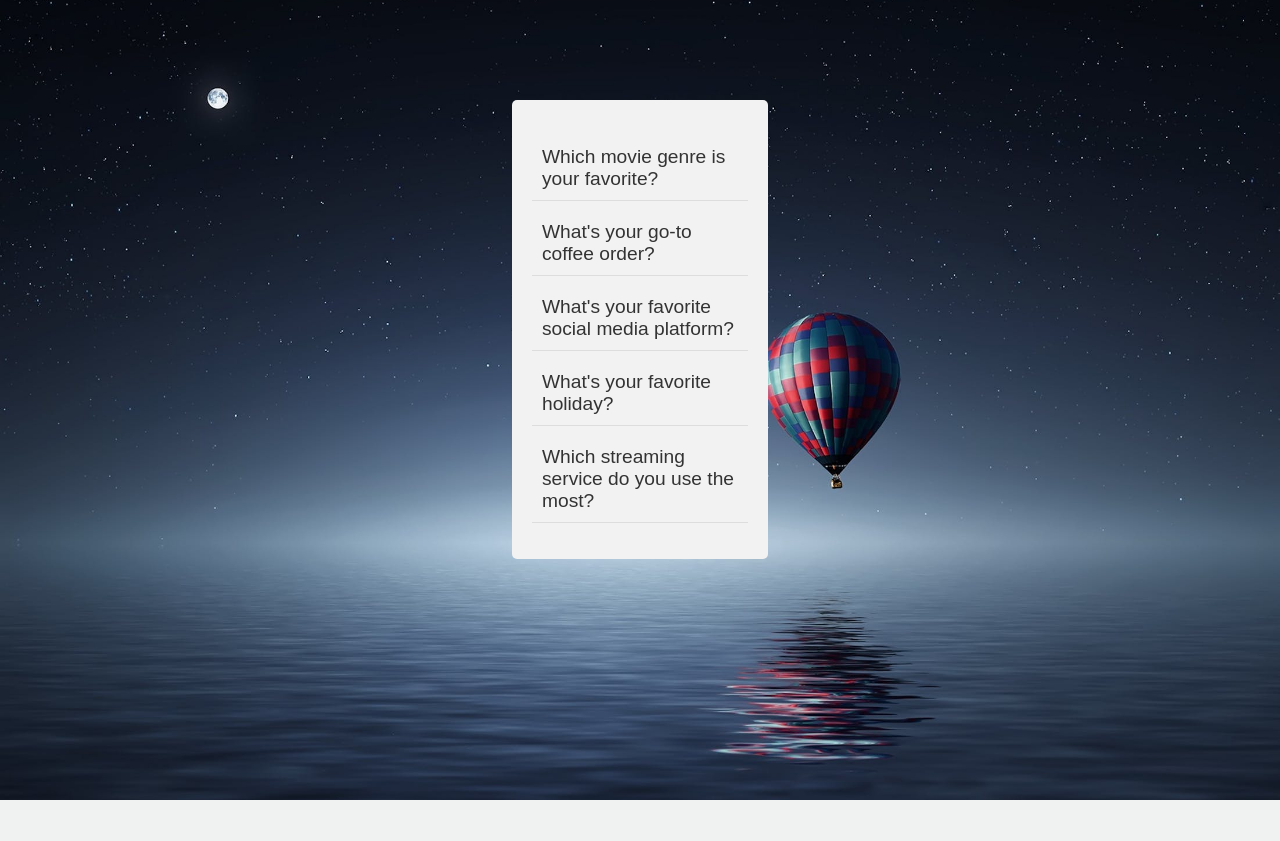
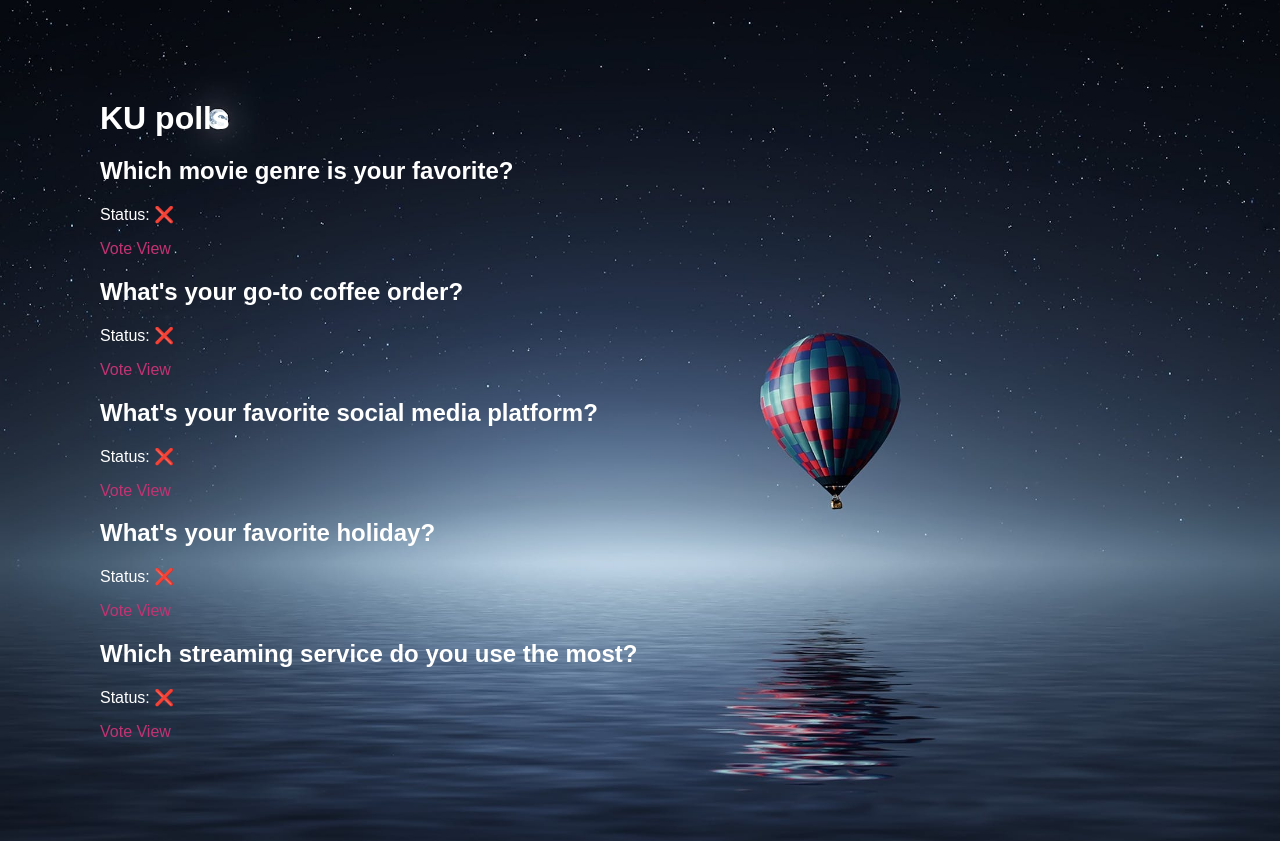
Before and after one commit to Jwizzed/ku-polls, a Django app: page /polls/ in a window 1280 px wide. Before the commit the page ends 800 px from the top, so only its background shows below. Run offline with Django 4.2, Linux system fonts and the light colour scheme; data comes from the database, SQL or seed files in the repository; parts of the project's set-up code (start-up, migrations or seed data) failed here and were passed over.

Commit message:
update .html

```diff
--- a/polls/templates/polls/index.html
+++ b/polls/templates/polls/index.html
@@ -1,18 +1,51 @@
+<!DOCTYPE html>
+
+<html lang="en">
+<head>
+    <meta charset="UTF-8">
+
+    <meta name="viewport" content="width=device-width, initial-scale=1.0">
+    <title>Problems</title>
     {% load static %}
-
     <link rel="stylesheet" href="{% static 'polls/style.css' %}">
-<div class="polls">
-  {% if latest_question_list %}
-    <ul class="question-list">
-      {% for question in latest_question_list %}
-        <li>
-          <a class="question" href="{% url 'polls:detail' question.id %}">
-            {{ question.question_text }}
-          </a>
-        </li>
+</head>
+<body>
+    <div class="Problems">
+        <div class="container">
+            <h1 class="ku-polls">KU polls</h1>
+            {% if messages %}
+            <ul class="error_messages">
+                {% for message in messages %}
+                <li{% if message.tags %} class="{{ message.tags }}"{% endif %}>{{ message }}</li>
                 {% endfor %}
             </ul>
+            {% endif %}
+            <div class="flex mt-4 border border-gray-500 p-4 scrollable-content">
+
+              {% if latest_question_list %}
+                    {% for question in latest_question_list %}
+                       <div class="card-item">
+                          <div class="card">
+                            <div class="card-content">
+                            <h2 class="card-title">{{ question.question_text }}</h2>
+                                {% if question.is_able_to_vote %}
+                                    <p>Status: ✅</p>
+                                {% else %}
+                                    <p>Status: ❌</p>
+                                {% endif %}
+                            <div class="card-actions">
+                             <a href="{% url 'polls:detail' question.id %}" target="_blank" rel="noopener noreferrer" class="view-button">Vote</a>
+                             <a href="{% url 'polls:results' question.id %}" target="_blank" rel="noopener noreferrer" class="view-button">View</a>
+                              </div>
+                            </div>
+                          </div>
+                       </div>
+                    {% endfor %}
                 {% else %}
                   <p class="no-polls">No polls are available.</p>
                 {% endif %}
             </div>
+        </div>
+    </div>
+</body>
+</html>
```
Also changed, not shown: polls/templates/polls/detail.html (+7 -0 lines), polls/templates/polls/results.html (+7 -0 lines). Lines whose indentation alone changed are shown as unchanged.
